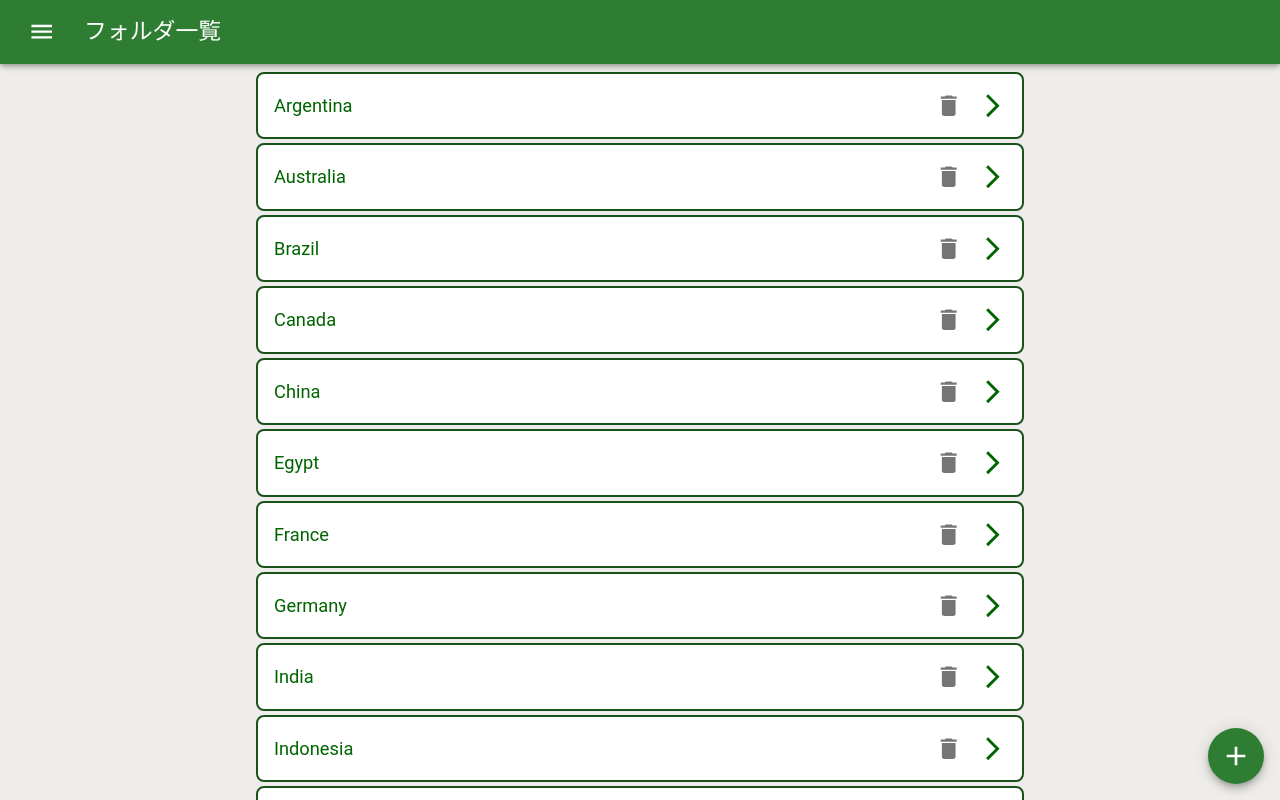
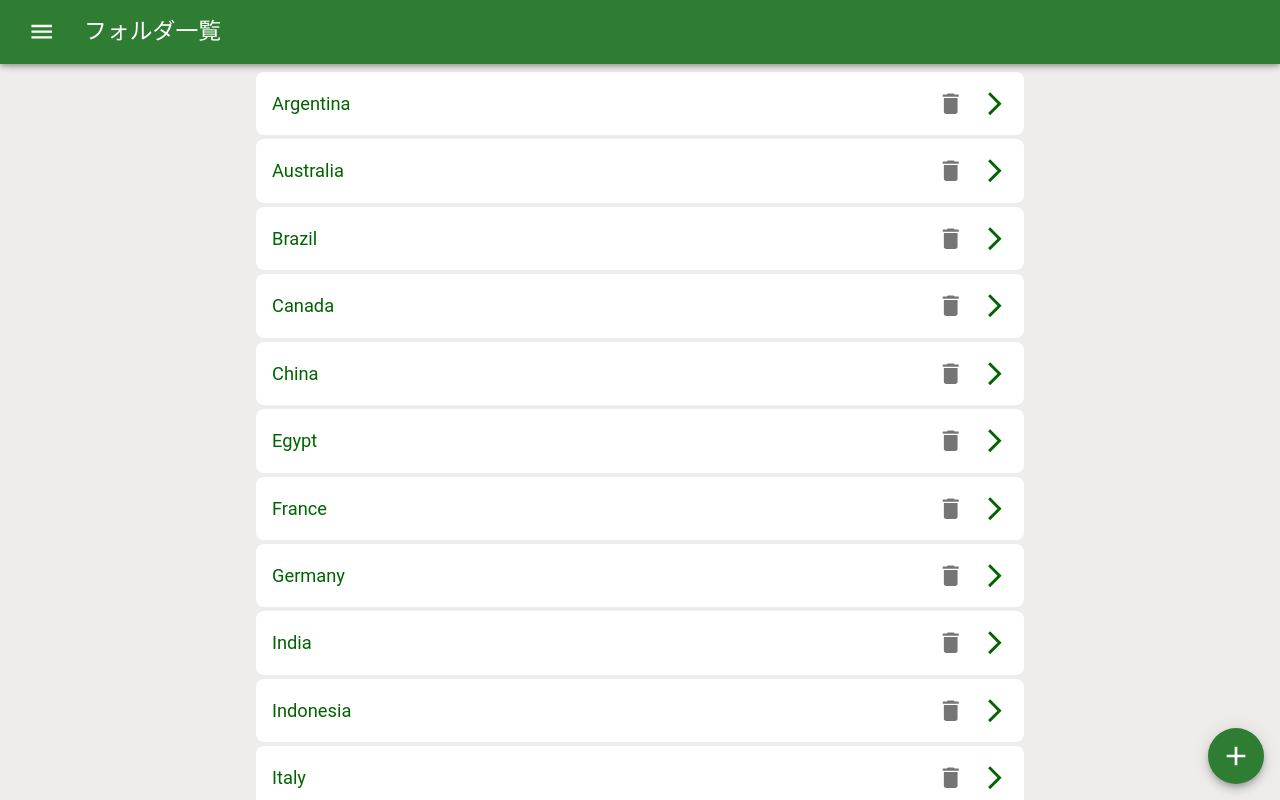
Before and after one commit to Ferret-Missle/task-app-03, a React (Vite) app: page / in a window 1280 px wide. Shown: the top 800 px of the page. Built offline with nearby package versions, Linux system fonts and the light colour scheme.

Commit message:
renewale2

```diff
--- a/src/pages/groupList.tsx
+++ b/src/pages/groupList.tsx
@@ -32,11 +32,12 @@ export const ShowGroupList = () => {
       <List sx={{bgcolor:theme.palette.primary.dark}}>
         {groups.sort().map((group) =>
           <ListItem sx={{
-            border: "2px solid",
+            // border: "1px solid",
             borderRadius: "8px",
             borderColor: theme.palette.primary.main,
             bgcolor: "white",
-            color:"darkgreen",
+            color: "darkgreen",
+            fontSize:"36px",
             width: {
               xs: "90%",
               sm: "90%",
--- a/src/pages/taskList.tsx
+++ b/src/pages/taskList.tsx
@@ -33,11 +33,12 @@ export const ShowTaskList = () => {
       <List sx={{bgcolor:theme.palette.primary.dark}}>
         {tasks.map((task) =>
           <ListItem sx={{
-            border: "2px solid",
+            // border: "1px solid",
             borderRadius: "8px",
             borderColor: theme.palette.primary.main,
             bgcolor: "white",
-            color:"darkgreen",
+            color: "darkgreen",
+            fontSize:"36px",
             width: {
               xs: "90%",
               sm: "90%",
```
